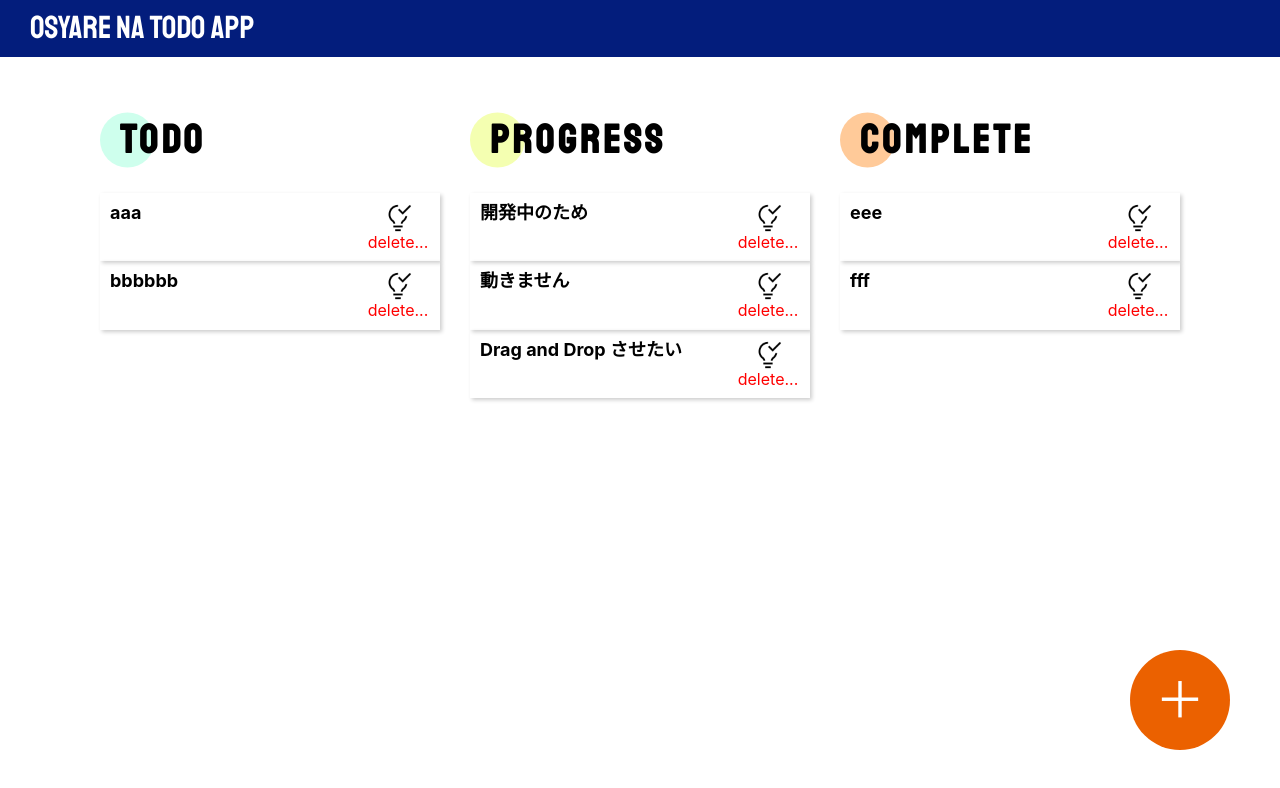
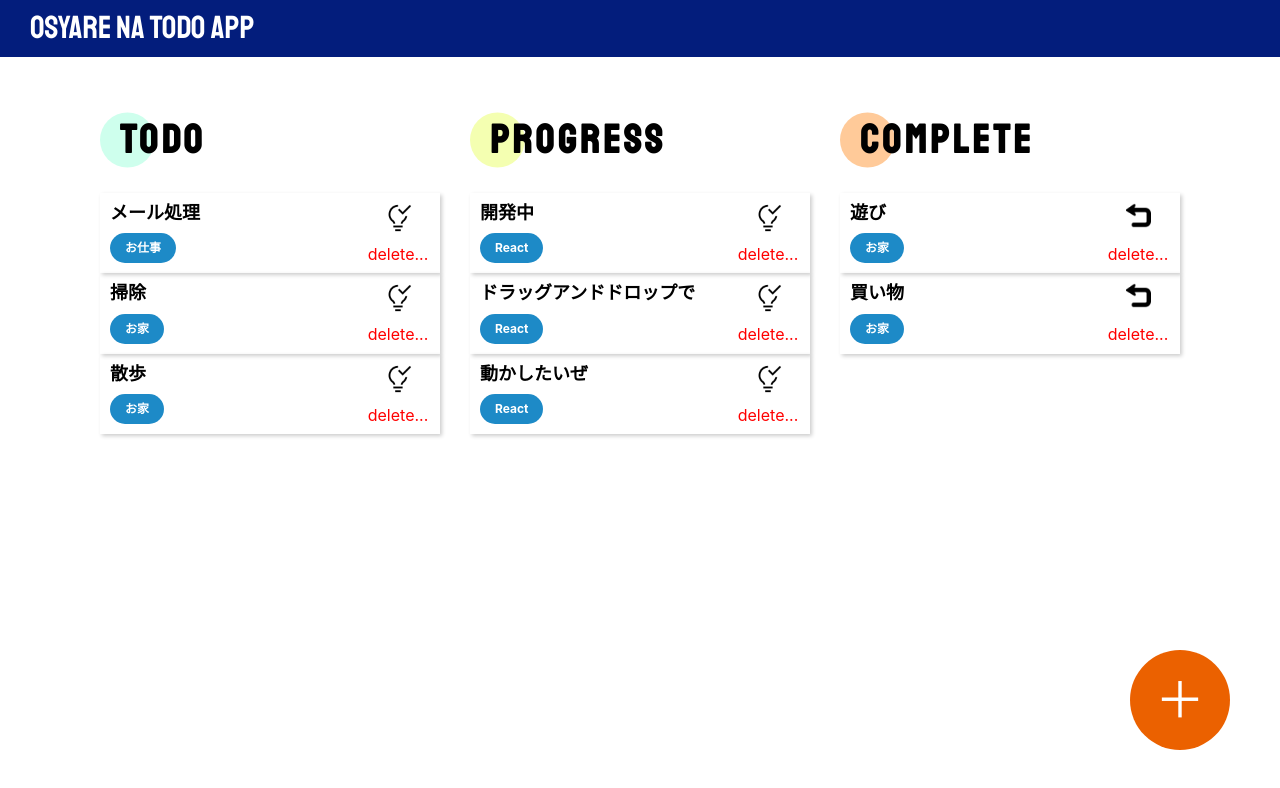
Before and after one commit to takahiro-okada/react-todoapp, a React (Create React App) app: page / in a window 1280 px wide. Shown: the top 788 px of the page. Built offline with nearby package versions, Linux system fonts and the light colour scheme.

Commit message:
一旦完成とする

```diff
--- a/package.json
+++ b/package.json
@@ -6,6 +6,7 @@
     "@testing-library/jest-dom": "^5.11.4",
     "@testing-library/react": "^11.1.0",
     "@testing-library/user-event": "^12.1.10",
+    "firebase": "^8.7.1",
     "react": "^17.0.2",
     "react-beautiful-dnd": "^13.1.0",
     "react-dom": "^17.0.2",
--- a/src/App.jsx
+++ b/src/App.jsx
@@ -12,26 +12,38 @@ function App() {
 	const openModal = () => {
 		setShow(true);
 	};
-	const [todoText, setTodoText] = useState("");
-	const [incompleteTodos, setIncompleteTodos] = useState(["aaa", "bbbbbb"]);
+	const [todoText, setTodoText] = useState([
+		{
+			task: "",
+			category: "",
+		},
+	]);
+	const [incompleteTodos, setIncompleteTodos] = useState([
+		{ task: "メール処理", category: "お仕事" },
+		{ task: "掃除", category: "お家" },
+		{ task: "散歩", category: "お家" },
+	]);
 	const [progressTodos, setProgressTodos] = useState([
-		"開発中のため",
-		"動きません",
-		"Drag and Drop させたい",
+		{ task: "開発中", category: "React" },
+		{ task: "ドラッグアンドドロップで", category: "React" },
+		{ task: "動かしたいぜ", category: "React" },
 	]);
-	const [completeTodos, setCompleteTodos] = useState(["eee", "fff"]);
+	const [completeTodos, setCompleteTodos] = useState([
+		{ task: "遊び", category: "お家" },
+		{ task: "買い物", category: "お家" },
+	]);
 	const closeModal = () => {
 		setShow(false);
 	};
-	const onChangeTodoText = (event) => setTodoText(event.target.value);
 	// 追加ボタン
 	const onClickAdd = () => {
-		if (todoText === "") return;
+		if (todoText.task === "") return;
+		console.log(todoText);
 		const newTodos = [...incompleteTodos, todoText];
 		setIncompleteTodos(newTodos);
 		setTodoText("");
+		setShow(false);
 	};
-
 	return (
 		<>
 			<Header />
@@ -43,6 +55,7 @@ function App() {
 						incompleteTodos={incompleteTodos}
 						setIncompleteTodos={setIncompleteTodos}
 						setCompleteTodos={setCompleteTodos}
+						completeTodos={completeTodos}
 					/>
 					<Box2
 						title="Progress"
@@ -54,6 +67,8 @@ function App() {
 						title="Complete"
 						color="#FFCA99"
 						completeTodos={completeTodos}
+						setIncompleteTodos={setIncompleteTodos}
+						incompleteTodos={incompleteTodos}
 						setCompleteTodos={setCompleteTodos}
 					/>
 				</Wrapper>
@@ -68,12 +83,22 @@ function App() {
 						<ModalBox>
 							<ModalItem>
 								<ModalTitle>TODO</ModalTitle>
-								<ModalInput value={todoText} onChange={onChangeTodoText} />
+								<ModalInput
+									value={todoText.task}
+									onChange={(e) =>
+										setTodoText({ ...todoText, task: e.target.value })
+									}
+								/>
 							</ModalItem>
-							{/* <ModalItem>
+							<ModalItem>
 								<ModalTitle>CATEGORY</ModalTitle>
-								<ModalInput value={todoText.category} />
-							</ModalItem> */}
+								<ModalInput
+									value={todoText.category}
+									onChange={(e) =>
+										setTodoText({ ...todoText, category: e.target.value })
+									}
+								/>
+							</ModalItem>
 							<ModalSend onClick={onClickAdd}>POST</ModalSend>
 						</ModalBox>
 					</ModalContent>
--- a/src/components/organisms/Box1.jsx
+++ b/src/components/organisms/Box1.jsx
@@ -3,28 +3,41 @@ import IconCompleteImage from "../../images/icon-complete.png";
 import { BoxTitle } from "../atoms/BoxTitle";
 
 export const Box1 = (props) => {
-	const { title, color, incompleteTodos, setIncompleteTodos } = props;
+	const {
+		title,
+		color,
+		incompleteTodos,
+		setIncompleteTodos,
+		completeTodos,
+		setCompleteTodos,
+	} = props;
 	// 削除ボタン
 	const onClickDelete = (index) => {
 		const newTodos = [...incompleteTodos];
-		console.log(newTodos);
 		newTodos.splice(index, 1);
-		console.log(newTodos);
 		setIncompleteTodos(newTodos);
+	};
+	// 完了ボタン
+	const onClickComplete = (index) => {
+		const newIncompleteTodos = [...incompleteTodos];
+		newIncompleteTodos.splice(index, 1);
+		const newCompleteTodos = [...completeTodos, incompleteTodos[index]];
+		setIncompleteTodos(newIncompleteTodos);
+		setCompleteTodos(newCompleteTodos);
 	};
 	const todoList = incompleteTodos.map((todo, index) => (
 		<Item key={index}>
 			<ItemContent>
-				<ItemTitle>{todo}</ItemTitle>
-				{/* <ItemTags>
+				<ItemTitle>{todo.task}</ItemTitle>
+				<ItemTags>
 					<ItemTag>{todo.category}</ItemTag>
-				</ItemTags> */}
+				</ItemTags>
 			</ItemContent>
 			<ItemSubcontent>
-				<ItemComplete>
-					<img src={IconCompleteImage} alt="" />
+				<ItemComplete onClick={() => onClickComplete(index)}>
+					<img src={IconCompleteImage} alt="Complete" />
 				</ItemComplete>
-				<ItemDelete onClick={onClickDelete}>delete...</ItemDelete>
+				<ItemDelete onClick={() => onClickDelete(index)}>delete...</ItemDelete>
 			</ItemSubcontent>
 		</Item>
 	));
@@ -39,6 +52,9 @@ const SBox = styled.div``;
 const ItemComplete = styled.div`
 	width: 30px;
 	height: 30px;
+	&:active {
+		background-color: red;
+	}
 `;
 const List = styled.ul`
 	margin-top: 30px;
@@ -67,6 +83,7 @@ const ItemTags = styled.div`
 `;
 const ItemTag = styled.div`
 	background-color: #1d8ac7;
+	font-weight: bold;
 	font-size: 12px;
 	color: #fff;
 	padding: 8px 15px;
--- a/src/components/organisms/Box2.jsx
+++ b/src/components/organisms/Box2.jsx
@@ -12,16 +12,16 @@ export const Box2 = (props) => {
 	const todoList = progressTodos.map((todo, index) => (
 		<Item key={index}>
 			<ItemContent>
-				<ItemTitle>{todo}</ItemTitle>
-				{/* <ItemTags>
+				<ItemTitle>{todo.task}</ItemTitle>
+				<ItemTags>
 					<ItemTag>{todo.category}</ItemTag>
-				</ItemTags> */}
+				</ItemTags>
 			</ItemContent>
 			<ItemSubcontent>
 				<ItemComplete>
 					<img src={IconCompleteImage} alt="" />
 				</ItemComplete>
-				<ItemDelete onClick={onClickDelete}>delete...</ItemDelete>
+				<ItemDelete onClick={() => onClickDelete(index)}>delete...</ItemDelete>
 			</ItemSubcontent>
 		</Item>
 	));
@@ -64,6 +64,7 @@ const ItemTags = styled.div`
 `;
 const ItemTag = styled.div`
 	background-color: #1d8ac7;
+	font-weight: bold;
 	font-size: 12px;
 	color: #fff;
 	padding: 8px 15px;
--- a/src/components/organisms/Box3.jsx
+++ b/src/components/organisms/Box3.jsx
@@ -1,27 +1,47 @@
 import styled from "styled-components";
-import IconCompleteImage from "../../images/icon-complete.png";
+import IconReturnImage from "../../images/icon-return.png";
 import { BoxTitle } from "../atoms/BoxTitle";
 
 export const Box3 = (props) => {
-	const { title, color, completeTodos, setCompleteTodos } = props;
+	const {
+		title,
+		color,
+		completeTodos,
+		setCompleteTodos,
+		incompleteTodos,
+		setIncompleteTodos,
+	} = props;
+	// 削除ボタン
 	const onClickDelete = (index) => {
 		const newTodos = [...completeTodos];
 		newTodos.splice(index, 1);
 		setCompleteTodos(newTodos);
 	};
+	// 戻るボタン
+	const onClickReturn = (index) => {
+		const newCompleteTodos = [...completeTodos];
+		newCompleteTodos.splice(index, 1);
+		const newInCompleteTodos = [...incompleteTodos, completeTodos[index]];
+		setCompleteTodos(newCompleteTodos);
+		setIncompleteTodos(newInCompleteTodos);
+	};
 	const todoList = completeTodos.map((todo, index) => (
 		<Item key={index}>
 			<ItemContent>
-				<ItemTitle>{todo}</ItemTitle>
-				{/* <ItemTags>
+				<ItemTitle>{todo.task}</ItemTitle>
+				<ItemTags>
 					<ItemTag>{todo.category}</ItemTag>
-				</ItemTags> */}
+				</ItemTags>
 			</ItemContent>
 			<ItemSubcontent>
 				<ItemComplete>
-					<img src={IconCompleteImage} alt="" />
+					<img
+						src={IconReturnImage}
+						alt="Return"
+						onClick={() => onClickReturn(index)}
+					/>
 				</ItemComplete>
-				<ItemDelete onClick={onClickDelete}>delete...</ItemDelete>
+				<ItemDelete onClick={() => onClickDelete(index)}>delete...</ItemDelete>
 			</ItemSubcontent>
 		</Item>
 	));
@@ -34,8 +54,8 @@ export const Box3 = (props) => {
 };
 const SBox = styled.div``;
 const ItemComplete = styled.div`
-	width: 30px;
-	height: 30px;
+	width: 25px;
+	height: 25px;
 `;
 const List = styled.ul`
 	margin-top: 30px;
@@ -64,6 +84,8 @@ const ItemTags = styled.div`
 `;
 const ItemTag = styled.div`
 	background-color: #1d8ac7;
+	font-weight: bold;
+
 	font-size: 12px;
 	color: #fff;
 	padding: 8px 15px;
--- a/src/index.js
+++ b/src/index.js
@@ -1,14 +1,27 @@
-import React from 'react';
-import ReactDOM from 'react-dom';
-import './index.css';
-import App from './App';
-import reportWebVitals from './reportWebVitals';
+import React from "react";
+import ReactDOM from "react-dom";
+import "./index.css";
+import App from "./App";
+import reportWebVitals from "./reportWebVitals";
+import firebase from "firebase";
+
+// Your web app's Firebase configuration
+var firebaseConfig = {
+	apiKey: "AIzaSyCXNzHb9IO_9UTWKl_qUpLElPCRXiO4G_8",
+	authDomain: "react-osyaretodo.firebaseapp.com",
+	projectId: "react-osyaretodo",
+	storageBucket: "react-osyaretodo.appspot.com",
+	messagingSenderId: "54678949766",
+	appId: "1:54678949766:web:71b64d9d801de754a4e607",
+};
+// Initialize Firebase
+firebase.initializeApp(firebaseConfig);
 
 ReactDOM.render(
-  <React.StrictMode>
-    <App />
-  </React.StrictMode>,
-  document.getElementById('root')
+	<React.StrictMode>
+		<App />
+	</React.StrictMode>,
+	document.getElementById("root")
 );
 
 // If you want to start measuring performance in your app, pass a function
```
Also changed, not shown: src/images/icon-return.png (added), 1 other file (tests, documents, lock files or other folders).
